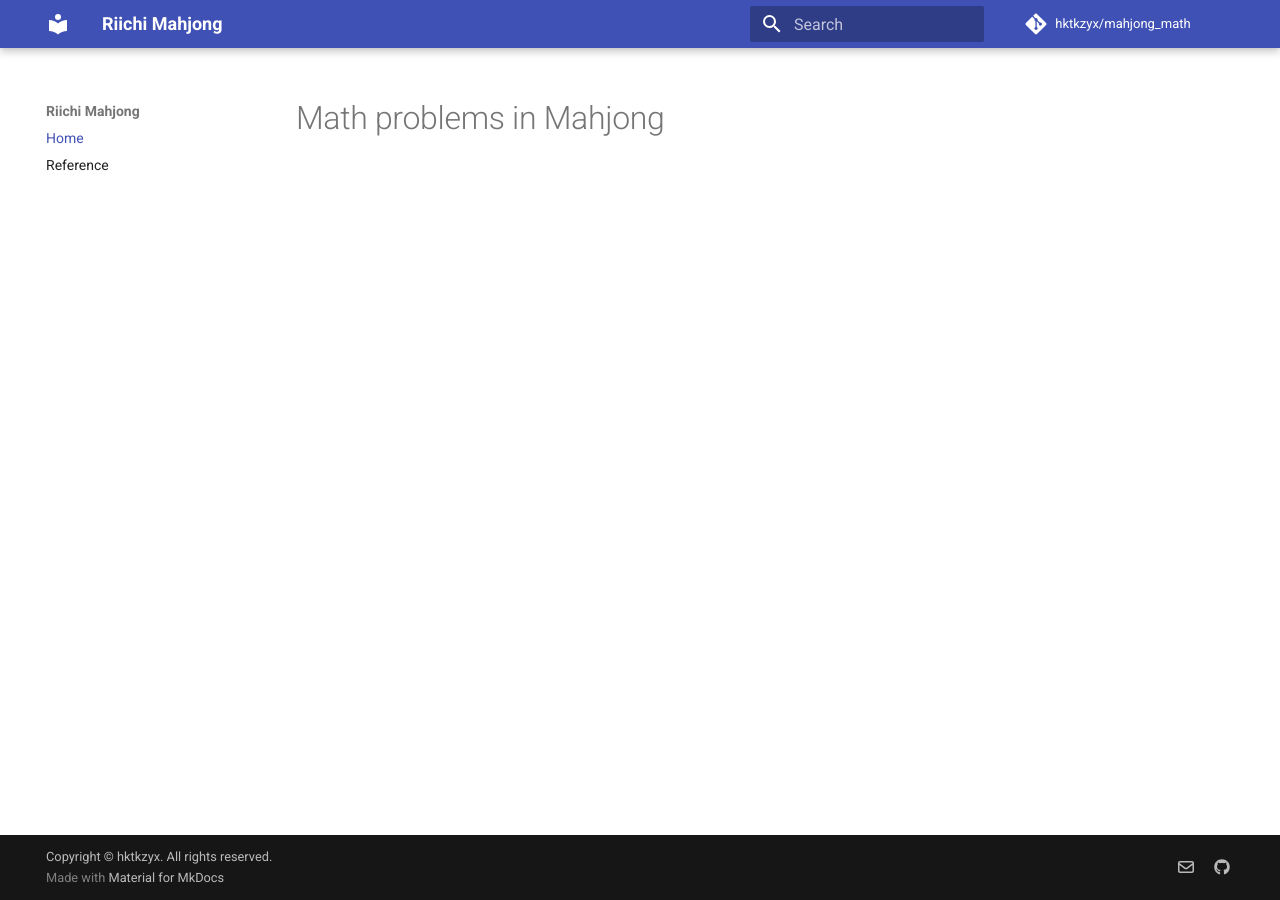
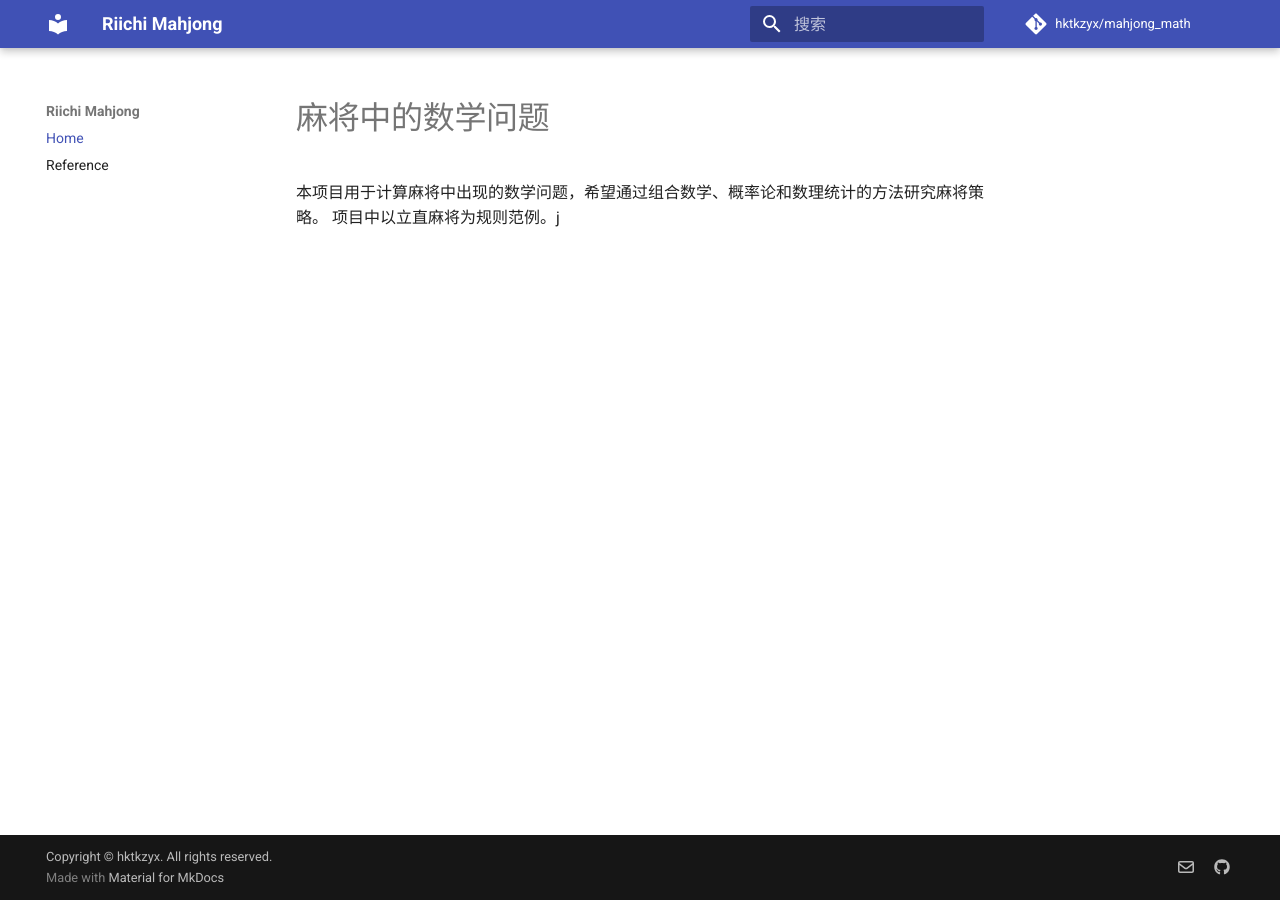
Before and after one commit to hktkzyx/mahjong-math, an MkDocs documentation site: the page built from docs/README.md, in a window 1280 px wide. Built offline with MkDocs 1.6.1 and Material for MkDocs 9.7.7, drawn with Linux system fonts in a browser that asks for light colours; comment, search, counter and statistics services are not loaded.

Commit message:
更新项目基本介绍

```diff
--- a/docs/README.md
+++ b/docs/README.md
@@ -1 +1,4 @@
-# Math problems in Mahjong
+# 麻将中的数学问题
+
+本项目用于计算麻将中出现的数学问题，希望通过组合数学、概率论和数理统计的方法研究麻将策略。
+项目中以立直麻将为规则范例。j
--- a/mkdocs.yml
+++ b/mkdocs.yml
@@ -12,6 +12,7 @@ nav:
   - Reference: api.md
 theme:
   name: material
+  language: zh
   favicon: images/favicon.png
 extra:
   social:
@@ -22,7 +23,6 @@ extra:
 
 # Plugins
 plugins:
-  - autorefs
   - search:
       lang: en
   - mkdocstrings:
```
